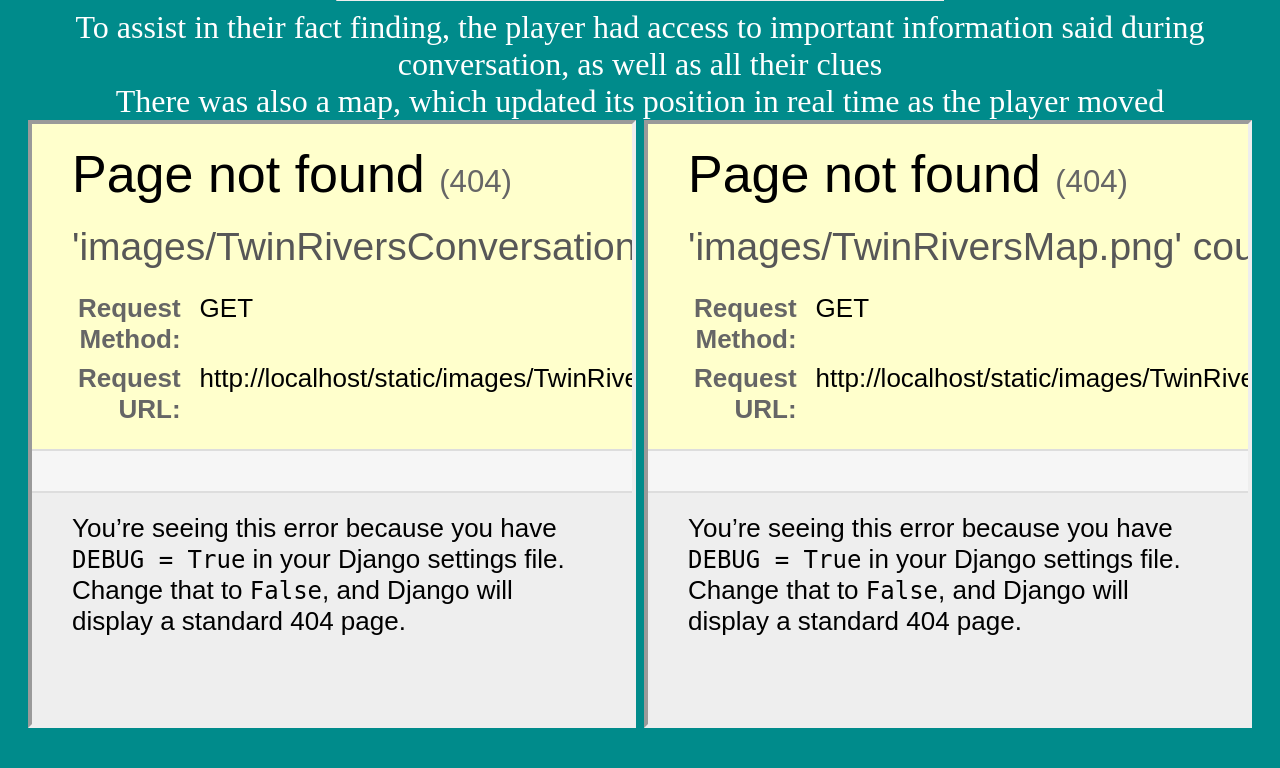
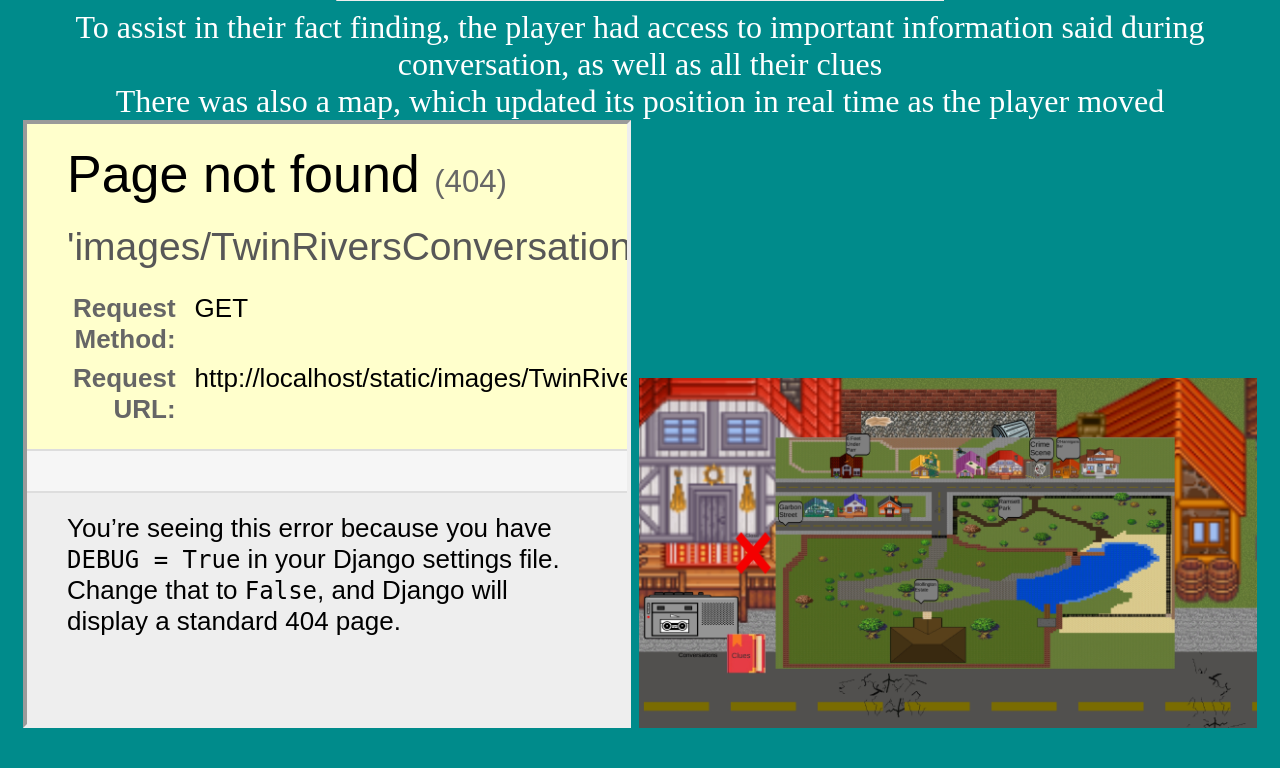
Before and after one commit to DanyeWestinator/DaneSite, a Django app: template Blogosphere/templates/SiteTemplates/ProgrammingPortfolio.html in a window 1280 px wide. Shown: the part 5234-6002 px from the top of the page. Run offline with Django 4.2, Linux system fonts and the light colour scheme; the template is opened without the code that fills it, so the values that code supplies are empty.

Commit message:
Update ProgrammingPortfolio.html

```diff
--- a/Blogosphere/templates/SiteTemplates/ProgrammingPortfolio.html
+++ b/Blogosphere/templates/SiteTemplates/ProgrammingPortfolio.html
@@ -169,7 +169,7 @@ src="https://www.youtube.com/embed/7CPJmO5tylk">
     There was also a map, which updated its position in real time as the player moved
     <br />
     <iframe src="{% static 'images/TwinRiversConversations.mp4' %}" width="300" height="300"></iframe>
-    <iframe src="{% static 'images/TwinRiversMap.png' %}" width="300" height="300"></iframe>
+    <img src="{% static 'images/TwinRiversMap.png' %}" width="309" height="175"></img>
 
 </p>
 
```
